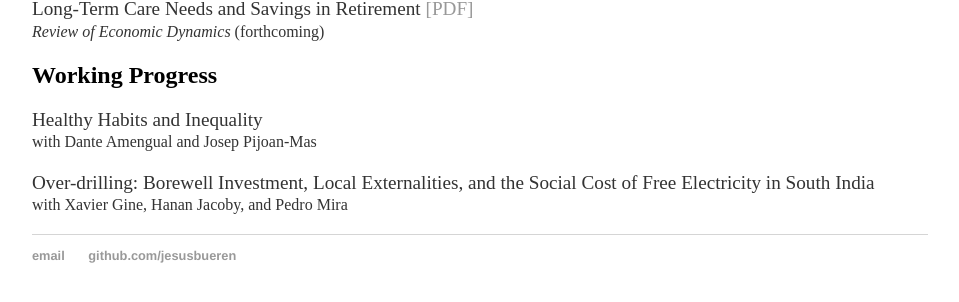
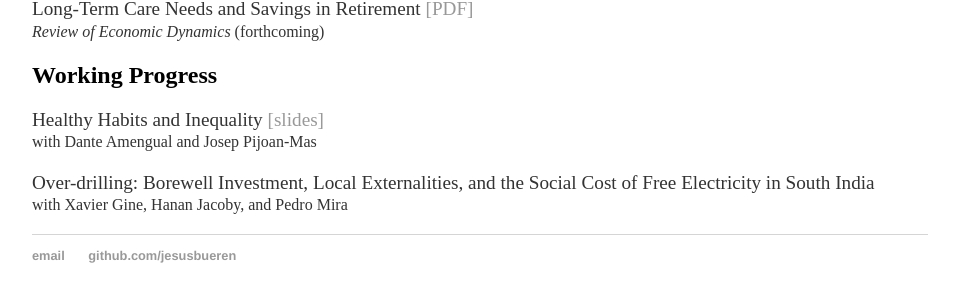
Before and after one commit to jesusbueren/jesusbueren.github.io, a Jekyll site: the page built from research/index.html, in a window 1280 px wide. Shown: the part 507-809 px from the top of the page, without its empty margins (160-1119 px from the left). Built offline with Jekyll 4.4.1, drawn with Linux system fonts in a browser that asks for light colours.

Commit message:
Update index.html

```diff
--- a/research/index.html
+++ b/research/index.html
@@ -24,7 +24,7 @@
 
 	<h2>Working Progress</h2>
 
-	<p> <bold> Healthy Habits and Inequality </bold>  <br>
+	<p> <bold> Healthy Habits and Inequality </bold>  <a href="habits.pdf">[slides]</a> <br>
 	 <small> with Dante Amengual and Josep Pijoan-Mas  </small> <br></p>
 
  	<p> <bold> Over-drilling: Borewell Investment, Local Externalities, and the Social Cost of Free Electricity in South India </bold> <br>
```
